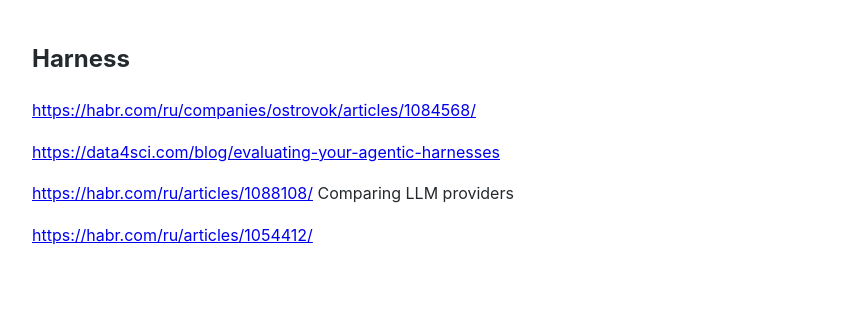
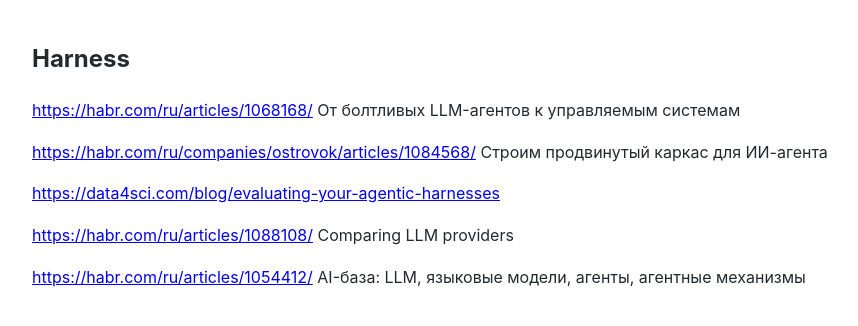
Before and after one commit to Michael-Lubinsky/michael-lubinsky.github.com, a Jekyll site: the page built from ml/harness.md, in a window 1280 px wide. Shown: the top 326 px of the page, without its empty margins (158-1016 px from the left). Built offline with Jekyll 4.4.1, drawn with Linux system fonts in a browser that asks for light colours; our own code applies the rules of GitHub Pages for plain Markdown files.

Commit message:
Update links and content in harness.md

```diff
--- a/ml/harness.md
+++ b/ml/harness.md
@@ -1,9 +1,11 @@
 ## Harness
 
-<https://habr.com/ru/companies/ostrovok/articles/1084568/>
+<https://habr.com/ru/articles/1068168/> От болтливых LLM-агентов к управляемым системам
+
+<https://habr.com/ru/companies/ostrovok/articles/1084568/> Строим продвинутый каркас для ИИ-агента
 
 <https://data4sci.com/blog/evaluating-your-agentic-harnesses>
 
 <https://habr.com/ru/articles/1088108/> Comparing LLM providers
 
-<https://habr.com/ru/articles/1054412/>
+<https://habr.com/ru/articles/1054412/> AI-база: LLM, языковые модели, агенты, агентные механизмы
```
